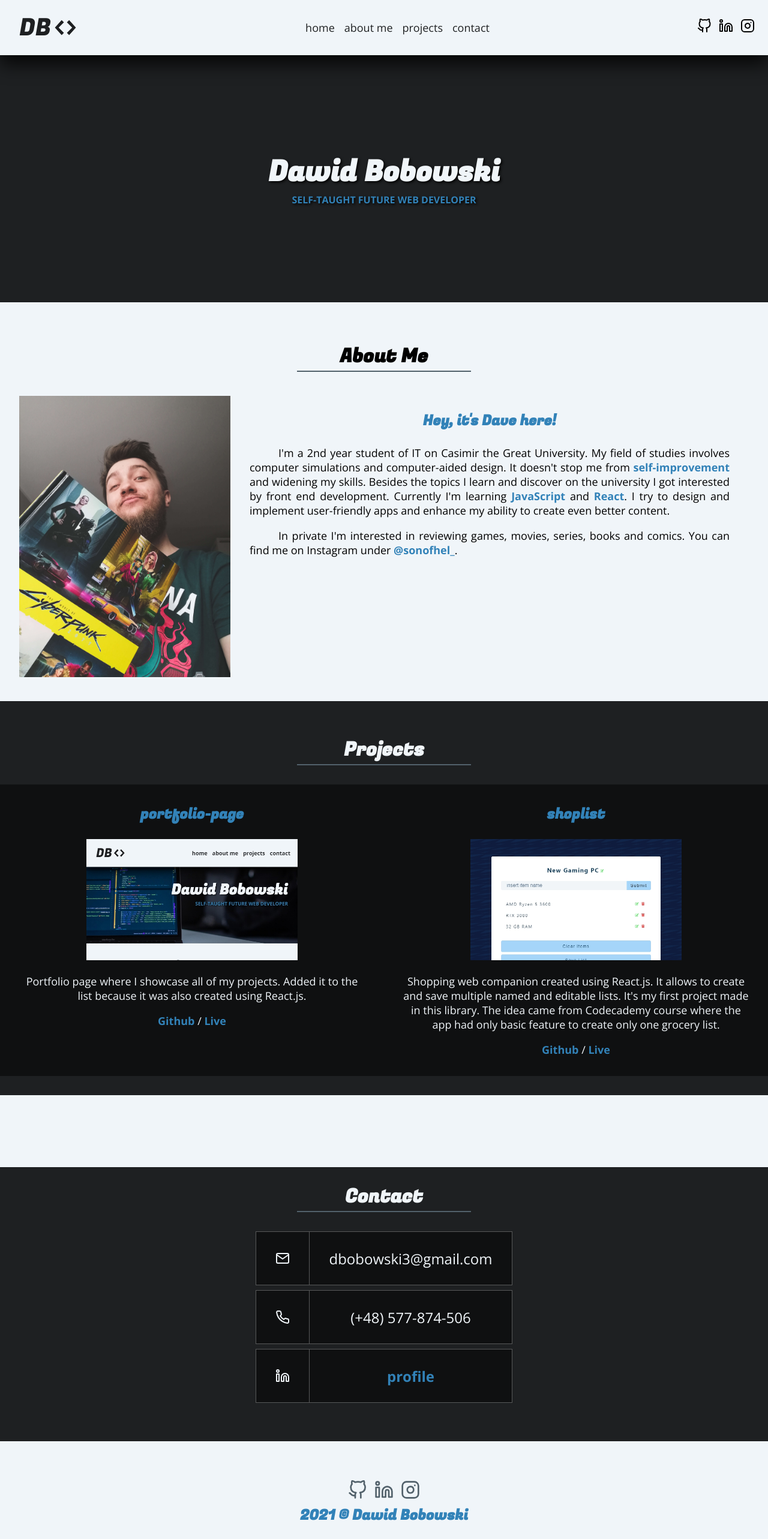
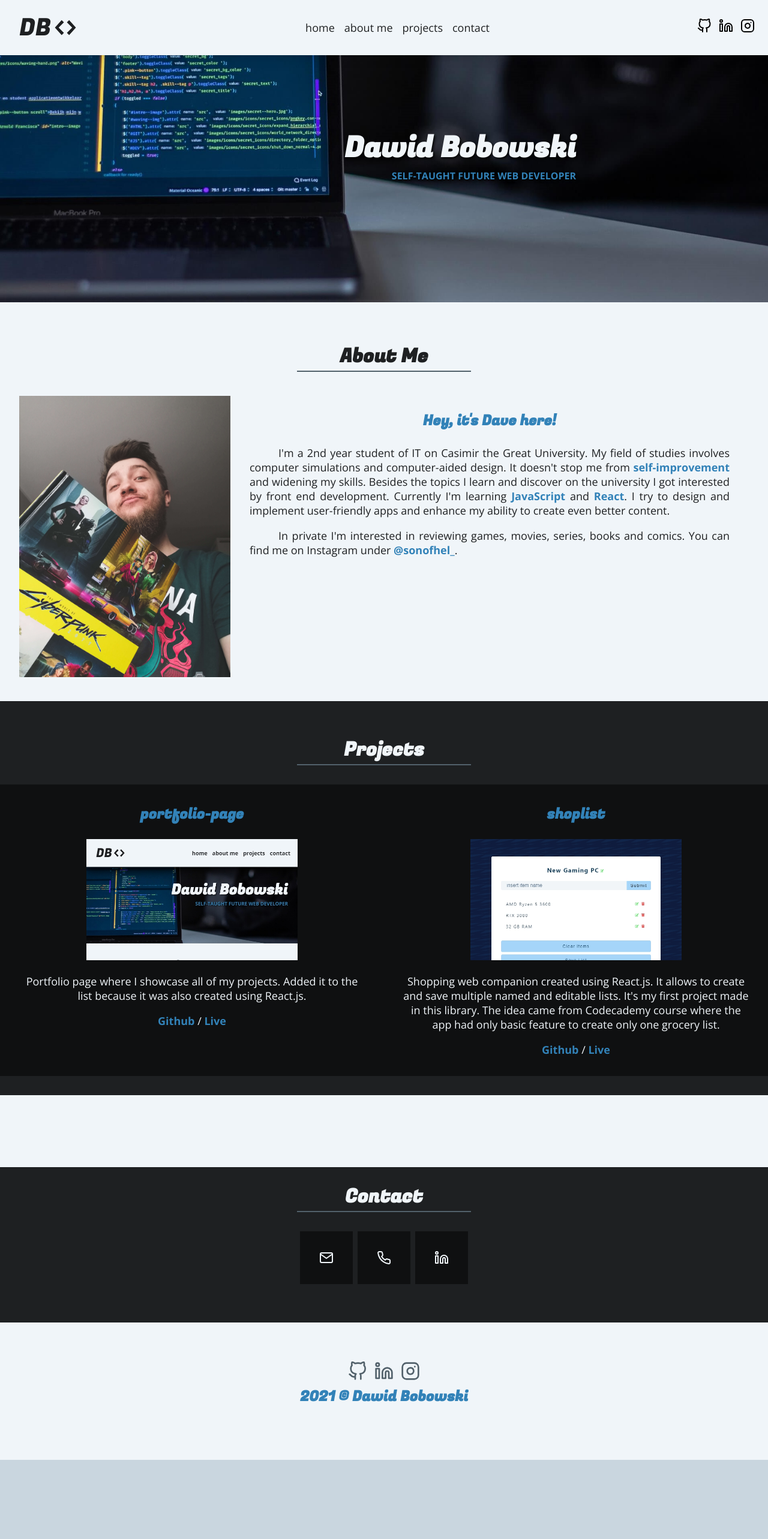
Before and after one commit to sonofhel/portfolio-page, a React (Create React App) app: page / in a window 1280 px wide. Shown: the top 2566 px of the page at 60% size. After the commit the page ends 2434 px from the top, so only its background shows below. Built offline with nearby package versions, Linux system fonts and the light colour scheme.

Commit message:
Updated contact links

```diff
--- a/package.json
+++ b/package.json
@@ -10,6 +10,7 @@
     "react-dom": "^17.0.2",
     "react-icons": "^4.2.0",
     "react-scripts": "4.0.3",
+    "react-tooltip": "^4.2.17",
     "web-vitals": "^1.1.1"
   },
   "scripts": {
--- a/src/App.css
+++ b/src/App.css
@@ -1,5 +1,7 @@
 .app {
   text-align: center;
+  max-width: 1600px;
+  margin: 0 auto;
 }
 
 /* ----------------- */
@@ -103,6 +105,8 @@
 
 .home {
   padding: 20vh 0;
+  background-size: cover;
+  background-position: center;
 }
 
 .home h1, .home h3 {
@@ -119,6 +123,10 @@
   font-size: 1rem;
   color: var(--light-blue);
   text-shadow: 2px 2px 4px rgba(0, 0, 0, 1);
+}
+
+.home .text-container {
+  text-align: right;
 }
 
 /* ----------------- */
@@ -173,6 +181,7 @@
 .projects-wrapper {
   display: flex;
   flex-direction: row-reverse;
+  justify-content: center;
 }
 
 .project {
@@ -222,8 +231,11 @@ a, a:link, a:visited, a:hover, a:active {
 }
 
 .contact-wrapper {
-  max-width: 30rem;
+  max-width: 30vw;
   margin: 2rem auto;
+  display: flex;
+  flex-direction: row;
+  justify-content: center;
 }
 
 .contact-item {
@@ -231,23 +243,23 @@ a, a:link, a:visited, a:hover, a:active {
   flex-direction: row;
   align-items: center;
   text-align: center;
-  border: rgba(255, 255, 255, 0.3) 1px solid;
   background-color: rgba(0, 0, 0, 0.5);
   transition: var(--transition);
 }
 
 .contact-item p {
-  padding: 0 2rem !important;
+  padding-right: 2rem !important;
   margin: 0 auto;
   font-size: 1.5rem;
+  display: none;
+  cursor: pointer;
 }
 
 .contact-item:nth-of-type(n+2) {
-  margin-top: 0.5rem;
+  margin-left: 0.5rem;
 }
 
 .contact-icon {
-  border-right: rgba(255, 255, 255, 0.3) 1px solid;
   font-size: 1.5rem;
   padding: 2rem;
 }
@@ -293,11 +305,20 @@ footer h3 {
     animation-name: shake-button;
     animation-duration: 0.5s;
   }
+  .home {
+    background-image: url("./images/home-background-wide.jpg");
+    padding-top: 15vh;
+    padding-bottom: 25vh;
+  }
+  .home .text-container {
+    margin-right: 25vw;
+  }
   .project:hover {
     background-color: rgba(0, 0, 0, 0.7);
   }
   .contact-item:hover {
     background-color: rgba(0, 0, 0, 0.7);
+    cursor: pointer;
   }
   footer .social-links {
     display: block;
@@ -322,20 +343,20 @@ footer h3 {
   }
   .home {
     background-image: url("./images/home-background.jpg");
-    background-size: cover;
-    background-position: center;
     padding-top: 10vh;
     padding-bottom: 30vh;
   }
   .home .text-container {
-    text-align: right;
-    padding: 0 2rem;
+    margin-right: 2rem;
   }
   .about-me-wrapper {
     flex-direction: column;
   }
   .about-me-wrapper img {
     margin: 0 auto;
+  }
+  .contact-wrapper {
+    max-width: 70vw;
   }
   .contact-item p {
     font-size: 1.25rem;
--- a/src/App.js
+++ b/src/App.js
@@ -1,6 +1,7 @@
-import {Component, createRef} from "react"
+import {Component} from "react"
 import {GrClose, GrMenu} from "react-icons/gr"
 import {GoCode} from "react-icons/go"
+import ReactTooltip from "react-tooltip"
 import "./App.css"
 import NavItems from "./data/navItems"
 import SocialLinks from "./data/socialLinks"
@@ -15,10 +16,6 @@ class App extends Component {
       mobileMenuVisible: false,
     }
     this.toggleMenu = this.toggleMenu.bind(this)
-    this.focusHome = createRef()
-    this.focusAboutMe = createRef()
-    this.focusProjects = createRef()
-    this.focusContact = createRef()
   }
 
   toggleMenu() {
@@ -30,23 +27,36 @@ class App extends Component {
     })
   }
 
-  swipeTo(id) {
-      if(id === 1){
-        const y = this.focusHome.current.getBoundingClientRect().top + window.pageYOffset - 50;
-        window.scrollTo({top: y, behavior: "smooth"})
-      } else if(id === 2) {
-        const y = this.focusAboutMe.current.getBoundingClientRect().top + window.pageYOffset - 50;
-        window.scrollTo({top: y, behavior: "smooth"})
-      } else if(id === 3) {
-        const y = this.focusProjects.current.getBoundingClientRect().top + window.pageYOffset - 50;
-        window.scrollTo({top: y, behavior: "smooth"})
-      } else if(id === 4) {
-        const y = this.focusContact.current.getBoundingClientRect().top + window.pageYOffset - 80;
-        window.scrollTo({top: y, behavior: "smooth"})
+  showContact(id) {
+    const contacts = document.getElementsByClassName("contact-p")
+    Array.from(contacts).forEach((contact, index) => {
+      if(index !== id-1) {
+        contact.style.display = "none"
+      } else {
+        contact.style.display = "block"
       }
-      if(this.state.mobileMenuVisible) {
-        this.toggleMenu()
-      }
+    })
+  }
+
+  divNames = [
+    "home", "about-me", "projects", "contact"
+  ]
+
+  swipeTo(divID) {
+    const y = document.getElementById(this.divNames[divID-1]).getBoundingClientRect().top + window.pageYOffset - 50;
+    window.scrollTo({top: y, behavior: "smooth"})
+    if(this.state.mobileMenuVisible) {
+      this.toggleMenu()
+    }
+  }
+
+  toClipboard(text) {
+    const el = document.createElement('textarea')
+    el.value = text
+    document.body.appendChild(el)
+    el.select()
+    document.execCommand('copy')
+    document.body.removeChild(el)
   }
 
   render() {
@@ -92,13 +102,13 @@ class App extends Component {
               </ul>
           </nav>
         }
-        <section className="home dark" ref={this.focusHome}>
+        <section className="home dark" id="home">
           <div className="text-container">
             <h1>Dawid Bobowski</h1>
             <h3>self-taught future web developer</h3>
           </div>
         </section>
-        <section className="about-me" ref={this.focusAboutMe}>
+        <section className="about-me light" id="about-me">
           <h2>About Me</h2>
           <div className="underline"></div>
           <div className="about-me-wrapper">
@@ -110,7 +120,7 @@ class App extends Component {
             </div>
           </div>
         </section>
-        <section className="projects dark" ref={this.focusProjects}>
+        <section className="projects dark" id="projects">
           <h2>Projects</h2>
           <div className="underline"></div>
           <div className="projects-wrapper">
@@ -130,23 +140,24 @@ class App extends Component {
             })}
           </div>
         </section>
-        <div className="section-divider"></div>
-        <section className="contact dark" ref={this.focusContact}>
-            <h2>Contact</h2>
-            <div className="underline"></div>
+        <div className="section-divider light"></div>
+        <section className="contact dark" id="contact">
+          <h2>Contact</h2>
+          <div className="underline"></div>
           <div className="contact-wrapper">
             {Contacts.map(contact => {
               return (
-                <div className="contact-item" key={contact.id}>
+                <div className="contact-item" key={contact.id} onClick={() => this.showContact(contact.id)}>
                   {contact.icon}
-                  {contact.id !== 3 && <p>{contact.text}</p>}
-                  {contact.id === 3 && <p><a href={contact.id}>profile</a></p>}
+                  {contact.id !== 3 && <p className="contact-p" onClick={() => this.toClipboard(contact.text)} data-tip="Copied to clipboard!">{contact.text}</p>}
+                  {contact.id === 3 && <p className="contact-p"><a href={contact.text} target="_blank" rel="noreferrer">profile</a></p>}
+                  <ReactTooltip eventOff="mouseout" delayHide="3000" event="click" />
                 </div>
               )
             })}
           </div>
         </section>
-        <footer>
+        <footer className="light">
           <div className="social-links">
             {SocialLinks.map(socialLink => {
               return (
--- a/src/data/contact.js
+++ b/src/data/contact.js
@@ -13,7 +13,7 @@ const Contact = [
   },
   {
     id: 3,
-    text: "<a href='https://www.linkedin.com/in/dawid-bobowski-aa7907209/'>profile</a>" ,
+    text: "https://www.linkedin.com/in/dawid-bobowski-aa7907209/" ,
     icon: <FiLinkedin className="contact-icon" />
   }
 ]
--- a/src/index.css
+++ b/src/index.css
@@ -15,7 +15,7 @@ body {
   margin: 0;
   padding: 0;
   font-size: 18px;
-  background-color: var(--col-light);
+  background-color: var(--col-grey-2);
   font-family: var(--font-text), -apple-system, BlinkMacSystemFont, 'Segoe UI', 'Roboto', 'Oxygen', 'Ubuntu', 'Cantarell', 'Fira Sans', 'Droid Sans', 'Helvetica Neue', sans-serif;
   -webkit-font-smoothing: antialiased;
   -moz-osx-font-smoothing: grayscale;
@@ -54,7 +54,7 @@ p span {
 }
 
 .box-shadow {
-  box-shadow: 0px 15px 30px 0px rgba(0, 0, 0, 0.8);
+  box-shadow: 0px 15px 30px -30px rgba(0, 0, 0, 0.8);
 }
 
 .underline, .underline-blue {
@@ -67,3 +67,7 @@ p span {
 .section-divider {
   height: 15vh;
 }
+
+.display-block {
+  display: block !important;
+}
```
Also changed, not shown: src/images/home-background-wide.jpg (added), 1 other file (tests, documents, lock files or other folders).
